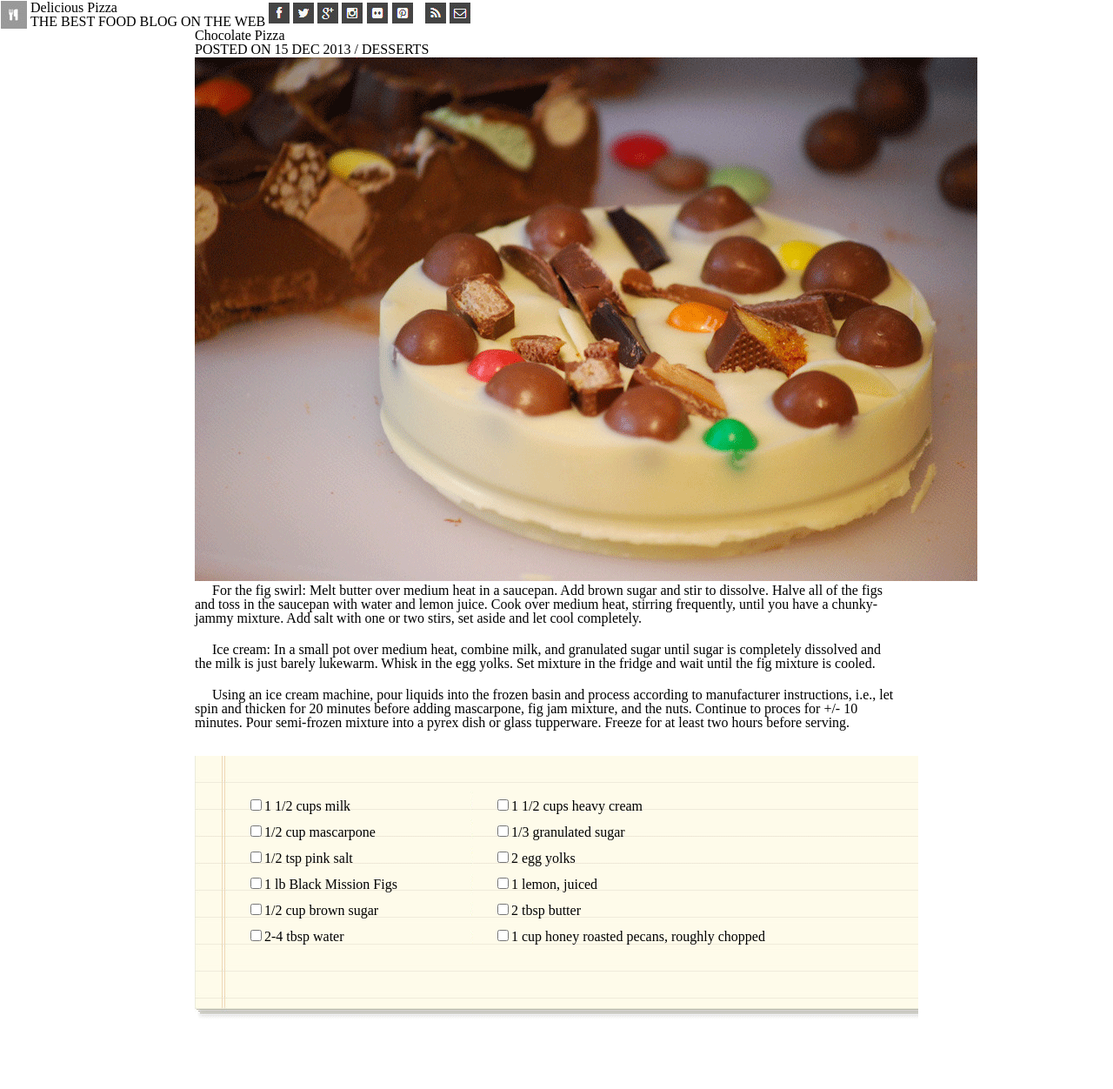
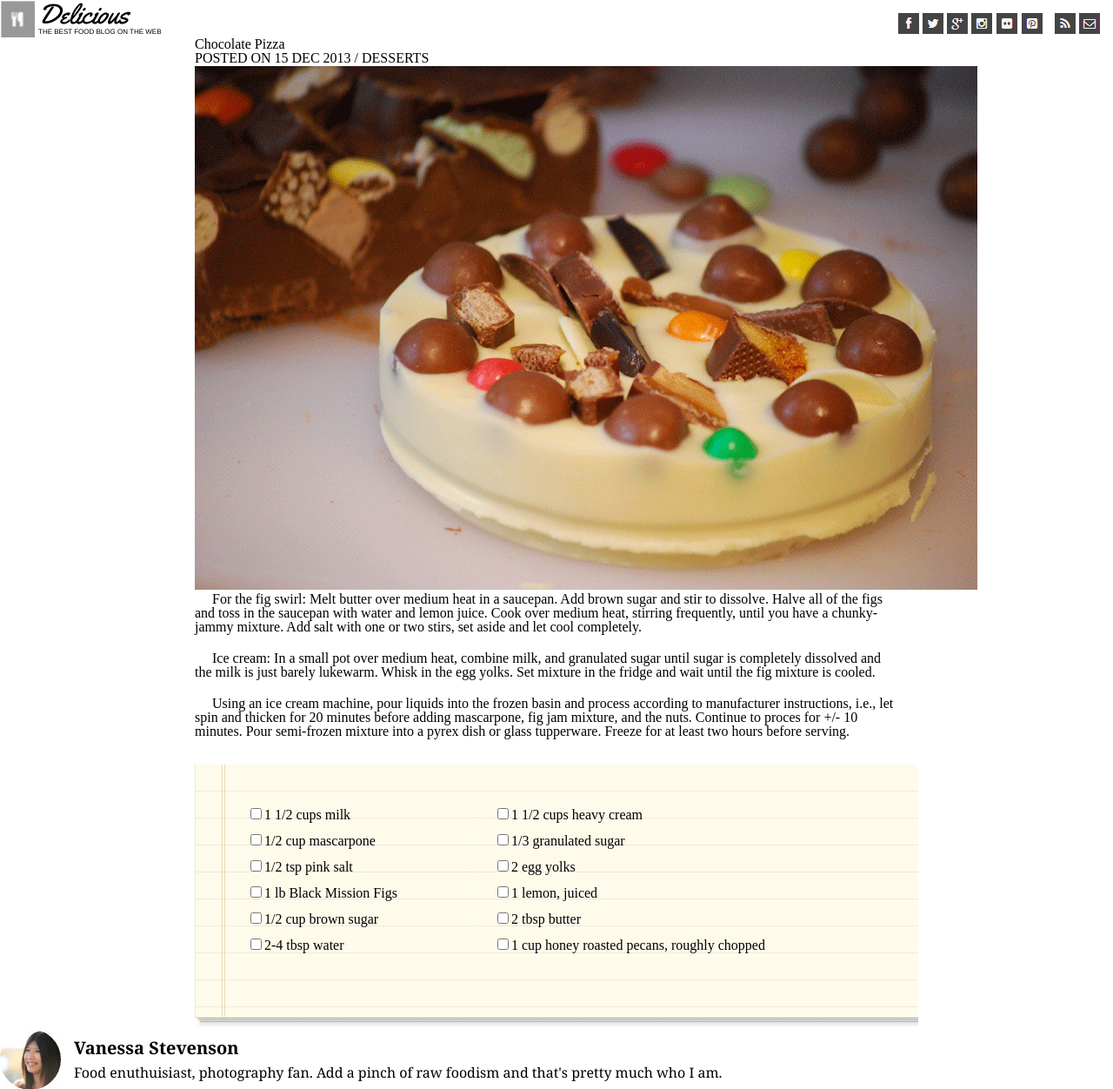
Before and after one commit to rh24/chocolate-pizza, a plain HTML site: page index.html in a window 1280 px wide. Shown: the whole page at 87% size. Before the commit the page ends 1174 px from the top, so only its background shows below. Drawn offline with Linux system fonts and the light colour scheme; a script that the page names is missing.

Commit message:
updates to header, created footer

```diff
--- a/css/main.css
+++ b/css/main.css
@@ -4,13 +4,43 @@
     vertical-align: middle;
 }
 
+#icon{
+  width: 40px;
+}
+#blogtitle{
+  font-family: 'Yellowtail', cursive;
+  font-size: 2em;
+}
+
+#blogsub{
+  font-family: 'Franklin Gothic Medium', 'Arial Narrow', Arial, sans-serif;
+  font-size: .5em;
+}
+
+#footer > div, #footer > img {
+  display: inline-block;
+  vertical-align: middle;
+}
+
+#footer > div {
+  padding-left: 10px;
+  font-family: Cambria;
+}
+
+#name {
+  padding-bottom: 10px;
+  font-weight: bold;
+  font-size: 1.25em
+
+}
+
 #share {
     margin-left: 10px
 }
 
-#social div{
-    margin-left: auto;
-    margin-right: 0px;
+#social {
+float: right;
+padding: 15px;
 }
 
 .pizza-article span {
--- a/index.html
+++ b/index.html
@@ -5,6 +5,7 @@
   <meta http-equiv="X-UA-Compatible" content="IE=edge">
   <title>Page Title</title>
   <meta name="viewport" content="width=device-width, initial-scale=1">
+  <link href="https://fonts.googleapis.com/css?family=Yellowtail" rel="stylesheet">
   <link rel="stylesheet" type="text/css" href="css/reset.css" />
   <link rel="stylesheet" type="text/css" href="css/main.css" />
   <script src="main.js"></script>
@@ -14,8 +15,8 @@
     <div id="header">
         <img id="icon" src="lab-assets/small-logo.png" />
         <div id="blog">
-            <h1>Delicious Pizza</h1>
-            <p>THE BEST FOOD BLOG ON THE WEB</p>
+            <h1 id="blogtitle">Delicious</h1>
+            <p id="blogsub">THE BEST FOOD BLOG ON THE WEB</p>
         </div>
         <div id="social">
               <img src ="lab-assets/fb-icon.png" />
@@ -66,5 +67,15 @@
         </div>
     </div>
   </article>
+  <div id="footer">
+    <img id="authorPic" src="lab-assets/van-pic.png" />
+    <div id="bio">
+        <h1 id="name">Vanessa Stevenson</h1>
+        <p>Food enuthuisiast, photography fan. Add a pinch of raw foodism and that's pretty much who I am.</p>
+    <!-- </div>
+    <div id="button">
+      <p>SHARE RECIPE</p> -->
+  </div>
+</div>
 </body>
 </html>
```
